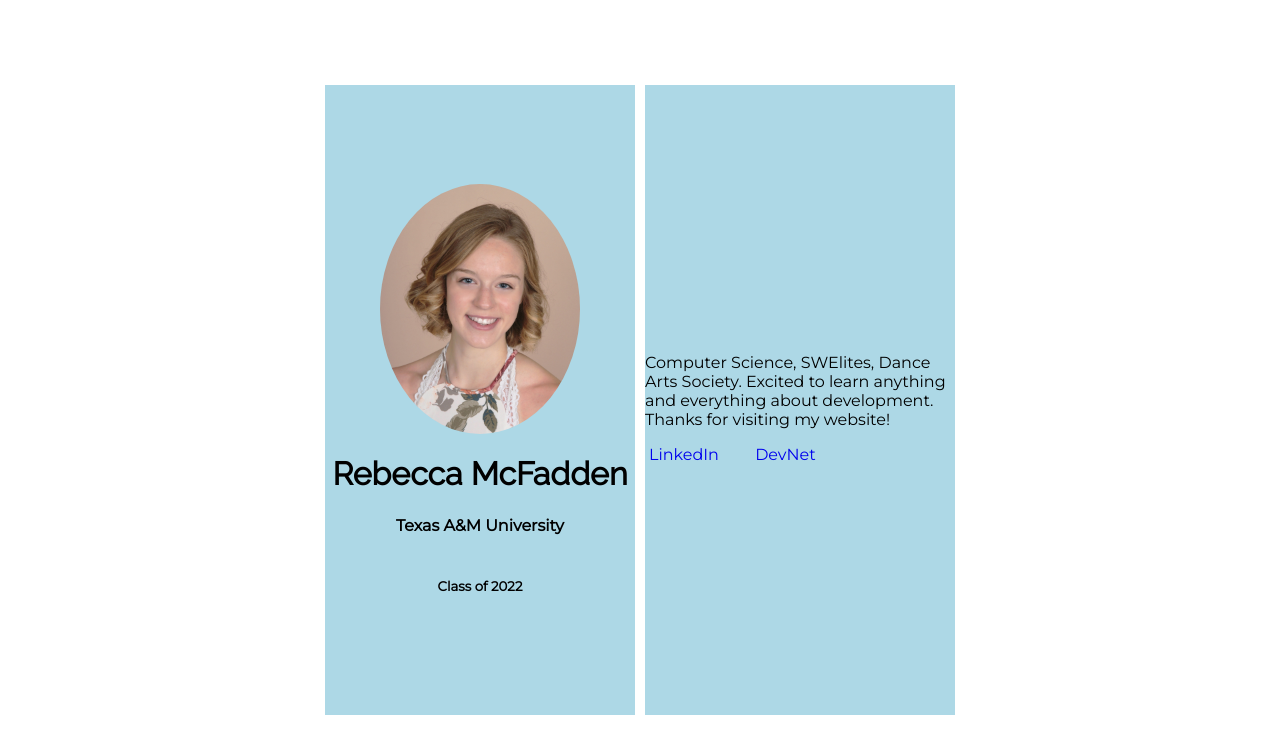
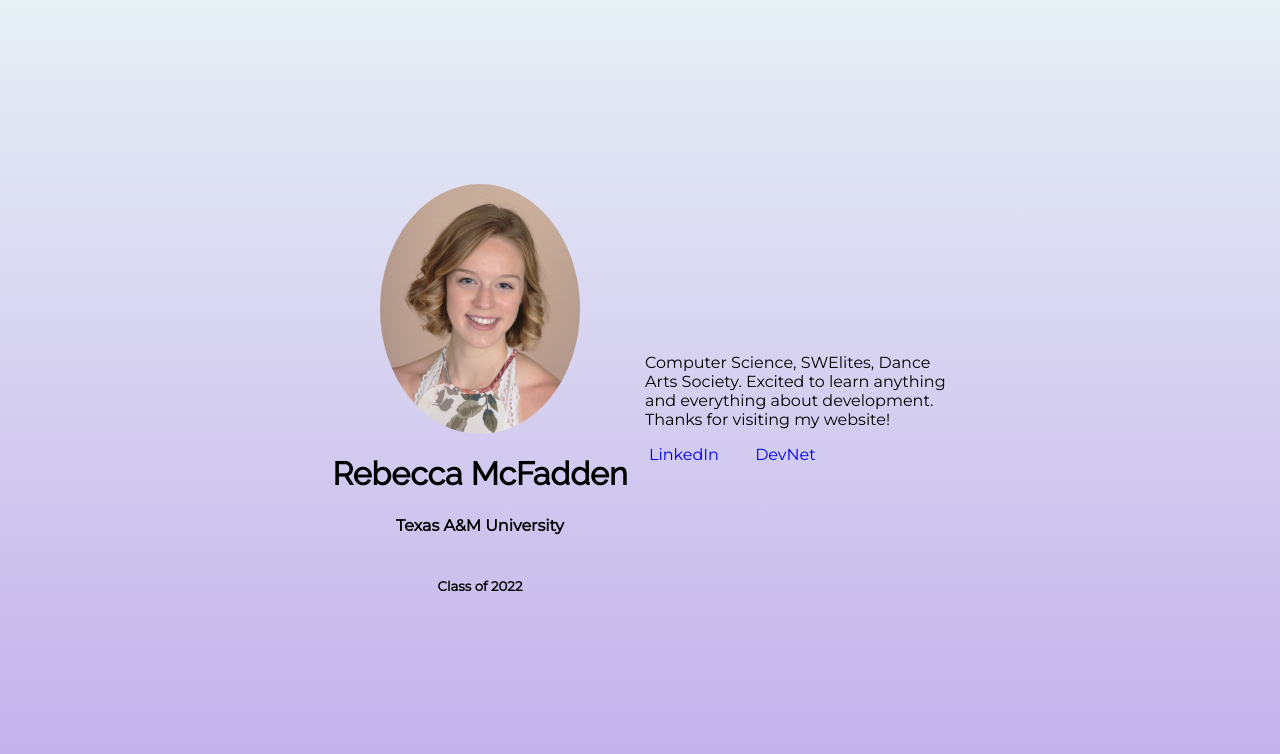
Before and after one commit to rebeccamcfadden/rebeccamcfadden.github.io, a PHP site: page / in a window 1280 px wide. Shown: the top 754 px of the page. Run offline with PHP 8.4, Linux system fonts and the light colour scheme.

Commit message:
fix gradient

```diff
--- a/style.css
+++ b/style.css
@@ -7,9 +7,6 @@ html, body {
     padding: 0;
 
     font-family: 'Montserrat', sans-serif;
-}
-
-.body {
     background: linear-gradient(to bottom, rgb(231, 240, 245) 0%, rgb(194, 174, 235) 100%);
 }
 
@@ -27,7 +24,6 @@ html, body {
 }
 
 .left, .right {
-    background-color: lightblue;
 
     margin: 5px;
     max-width: 50%;
```
